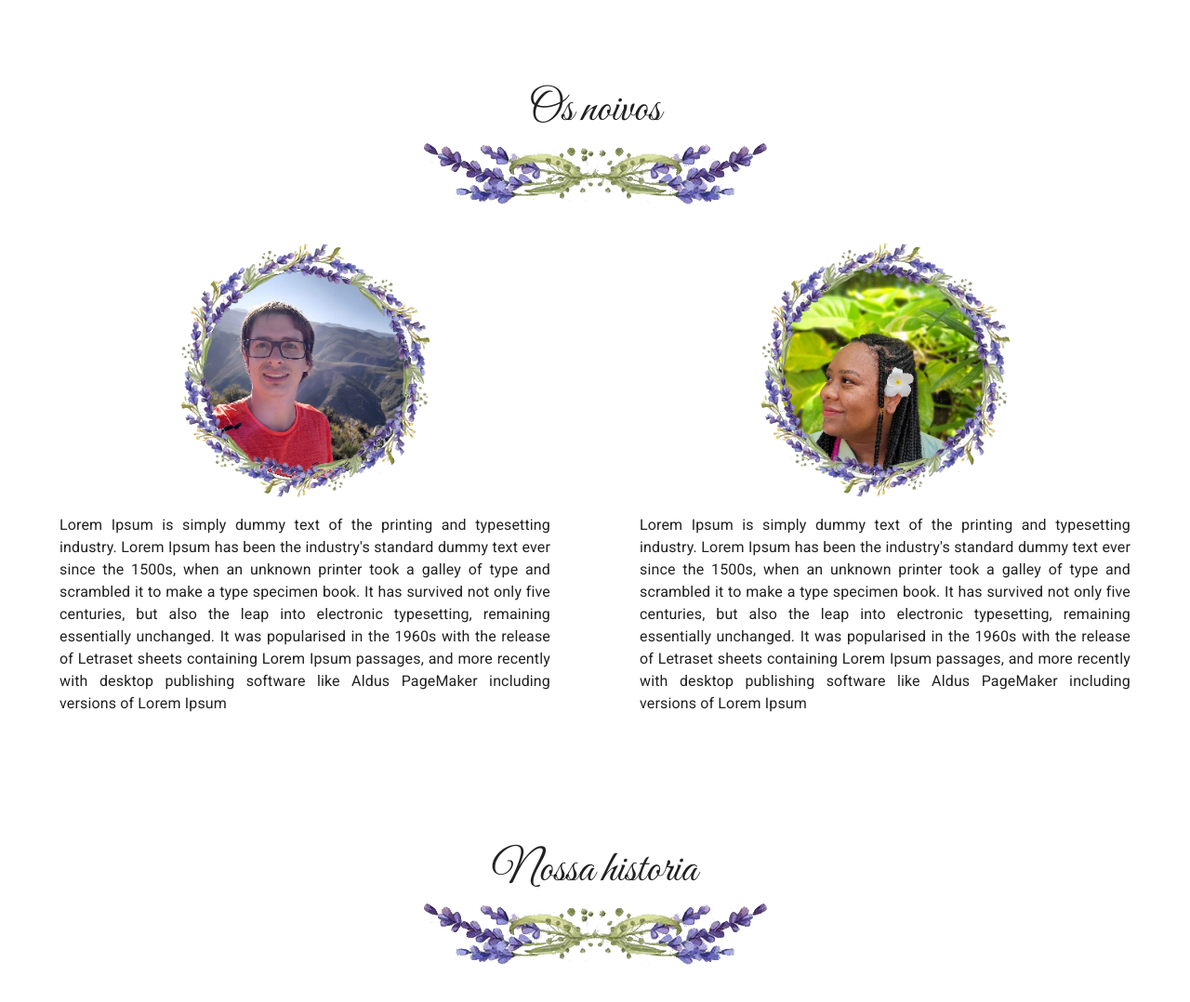
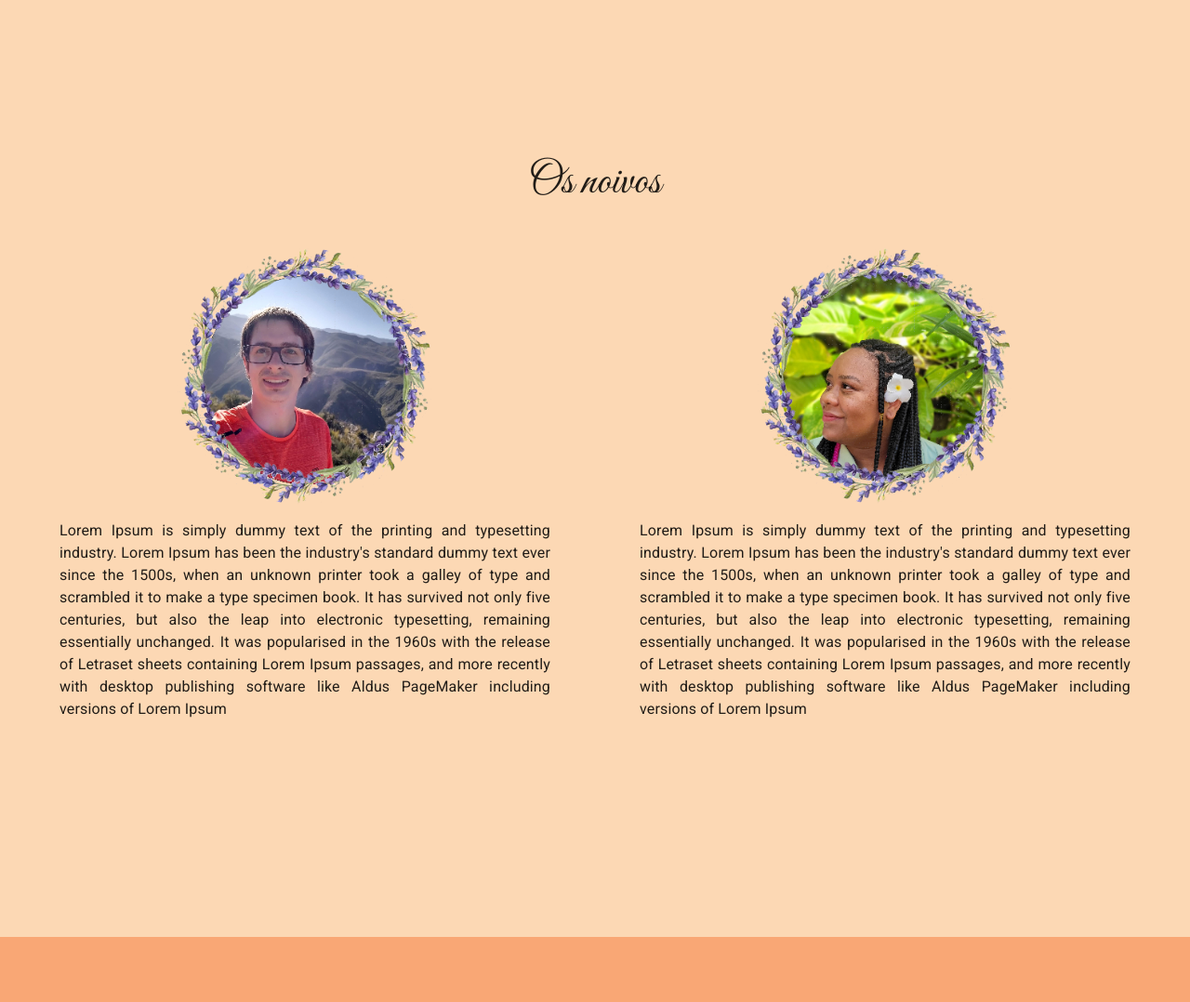
Before and after one commit to LucasDelboni/wedding, a React (Create React App) app: page / in a window 1280 px wide. Shown: the top 1078 px of the page at 93% size. Built offline with nearby package versions, Linux system fonts and the light colour scheme.

Commit message:
Nova identidade visual

```diff
--- a/src/App.css
+++ b/src/App.css
@@ -97,9 +97,3 @@ h2 {
   padding-top: 10px;
   font-weight: bold;
 }
-
-.page-count-down{
-  padding-top: 8%;
-  padding-bottom: 8%;
-  background-color: #f7f7f3;
-}
--- a/src/App.jsx
+++ b/src/App.jsx
@@ -1,6 +1,5 @@
 import './App.css';
 import CssBaseline from '@mui/material/CssBaseline';
-import Container from '@mui/material/Container';
 import History from './sections/History';
 import Countdown from './sections/Countdown';
 import Cerimony from './sections/Cerimony';
@@ -11,20 +10,30 @@ import '@fontsource/roboto/500.css';
 import '@fontsource/roboto/700.css';
 import Profile from './sections/Profile';
 import Gifts from './sections/Gifts';
+import Section from './components/Section';
 
 function App() {
   return (
-    <div className="App">
+    <div className="App" >
       <CssBaseline />
-      <Container>
-        <br></br>
+        <Section>
           <Profile/>
+        </Section>
+        <Section even>
           <History/>
+        </Section>
+        <Section>
           <Countdown/>
+        </Section>
+        <Section even>
           <Cerimony/>
+        </Section>
+        <Section>
           <Reception/>
+        </Section>
+        <Section even>
           <Gifts/>
-      </Container>
+        </Section>
     </div>
   );
 }
--- /dev/null
+++ b/src/components/Section.jsx
@@ -0,0 +1,12 @@
+import Container from '@mui/material/Container';
+
+export default function Section({children, even}) {
+    let backgroundColor = even ? '#f9a775' : '#fcd8b4'
+    return (
+        <div style={{background: backgroundColor, paddingTop: '8%', paddingBottom: '8%'}}>
+            <Container>
+                {children}
+            </Container>
+        </div>
+    )
+}
--- a/src/components/Title.jsx
+++ b/src/components/Title.jsx
@@ -2,7 +2,6 @@ export default function Title({title}) {
     return (
         <div style={{marginBottom: '3%', textAlign: 'center'}}>
             <h1 style={titleStyle}>{title}</h1>
-            <img src="floral-titulo.png" alt="arranjo floral"></img>
         </div>
     )
 }
--- a/src/sections/Countdown.jsx
+++ b/src/sections/Countdown.jsx
@@ -22,8 +22,8 @@ export default function Countdown() {
     }
 
     return (
-        <div className="page-count-down">
-            <h2>Contagem Regressiva</h2>
+        <>
+            <Title title="Contagem Regressiva"></Title>
             <Box sx={{ flexGrow: 1 }}>
                 <Grid container spacing={7}>
                     <Grid xs={3}>
@@ -40,7 +40,7 @@ export default function Countdown() {
                     </Grid>
                 </Grid>
             </Box>
-        </div>
+        </>
     )
 }
 
```
Lines whose indentation alone changed are shown as unchanged.
